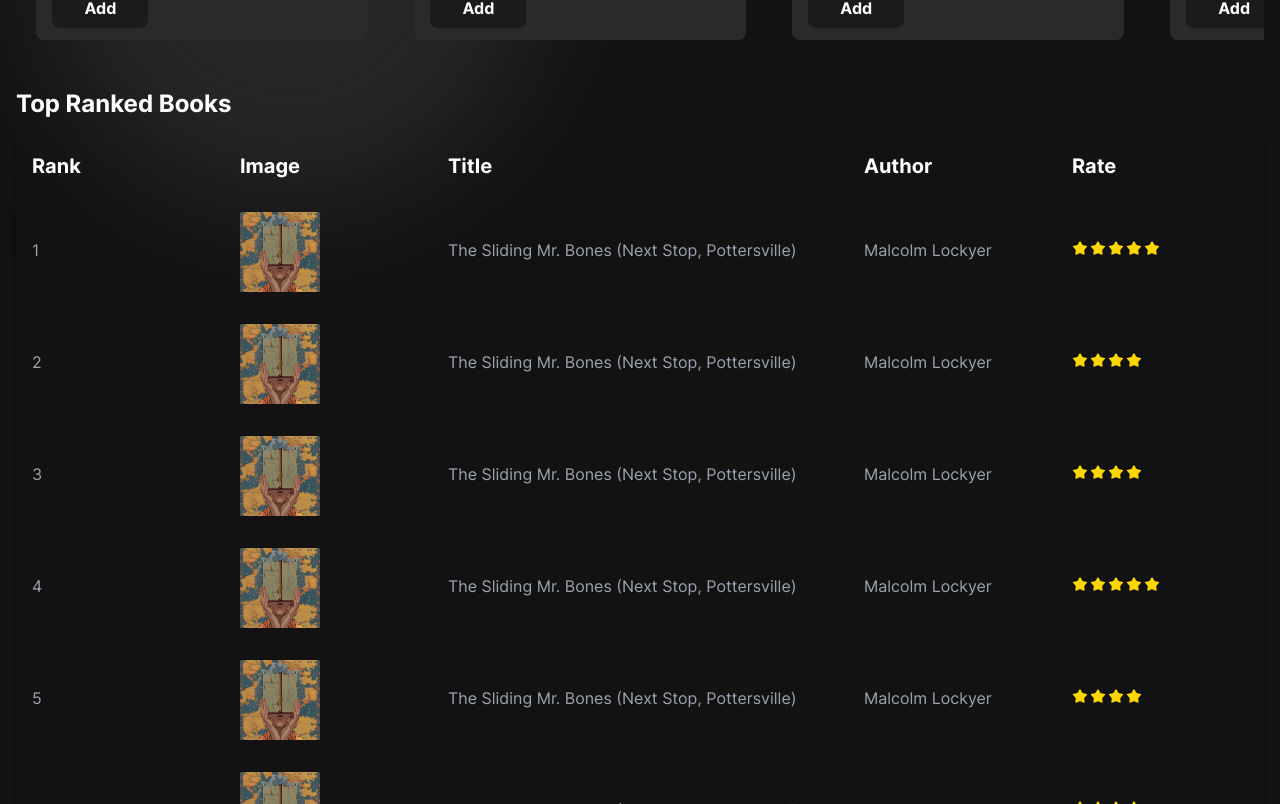
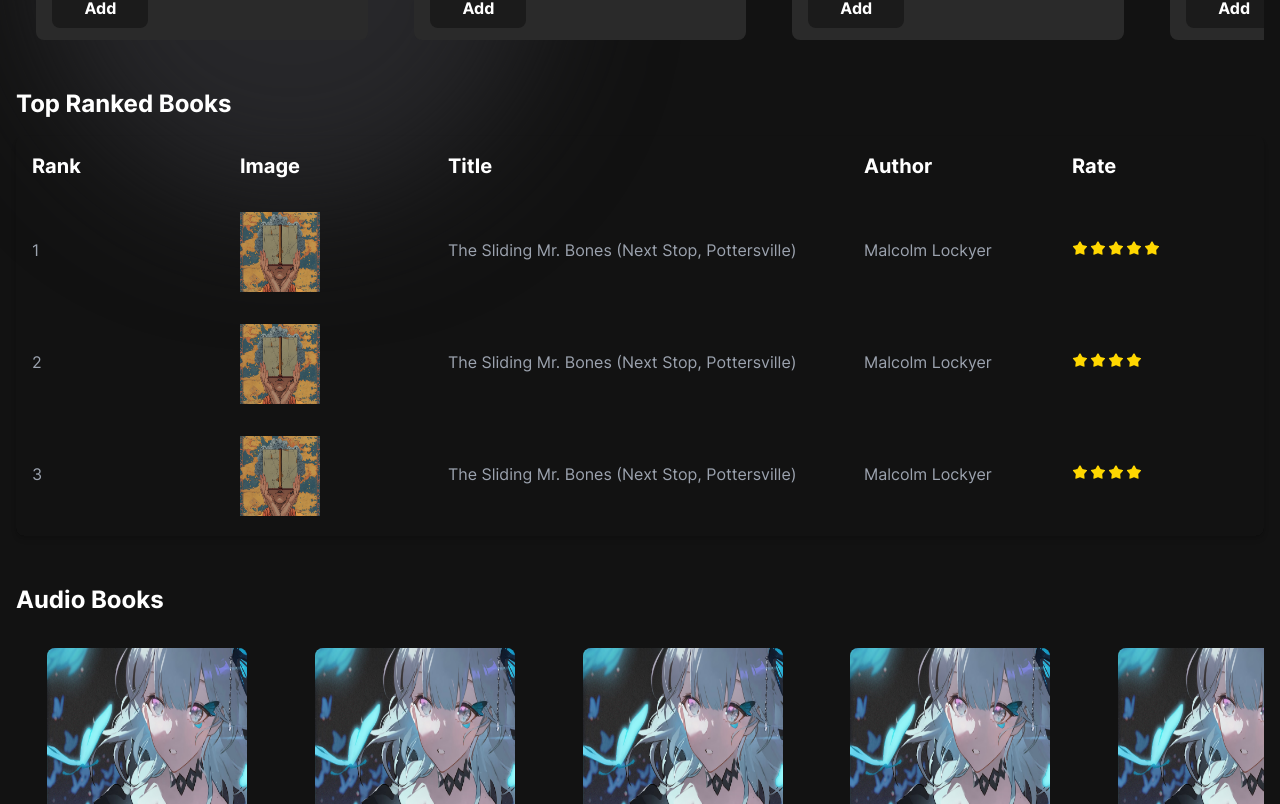
Before and after one commit to AliDeWeb/Book-Store, a React (Vite) app: page / in a window 1280 px wide. Shown: the part 576-1380 px from the top of the page. Built offline with nearby package versions, Linux system fonts and the light colour scheme.

Commit message:
some features added

```diff
--- a/src/assets/css/output.css
+++ b/src/assets/css/output.css
@@ -795,6 +795,10 @@ video {
   max-height: 400px;
 }
 
+.max-h-\[\] {
+  max-height: ;
+}
+
 .w-0 {
   width: 0px;
 }
@@ -930,6 +934,10 @@ video {
 
 .overflow-x-auto {
   overflow-x: auto;
+}
+
+.overflow-y-auto {
+  overflow-y: auto;
 }
 
 .overflow-x-hidden {
--- a/src/components/TopRankedBooks/TopRankedBooks.jsx
+++ b/src/components/TopRankedBooks/TopRankedBooks.jsx
@@ -17,7 +17,7 @@ export default function TopRankedBooks() {
           <h2 className="text-2xl mb-4">Top Ranked Books</h2>
 
           <div className="relative overflow-x-auto shadow-md sm:rounded-lg">
-            <div className="relative overflow-x-auto shadow-md sm:rounded-lg">
+            <div className="relative overflow-x-auto shadow-md sm:rounded-lg max-h-[400px] overflow-y-auto">
               <table className="table-fixed w-full">
                 <thead className="sm:text-xl text-base">
                   <tr>
```
